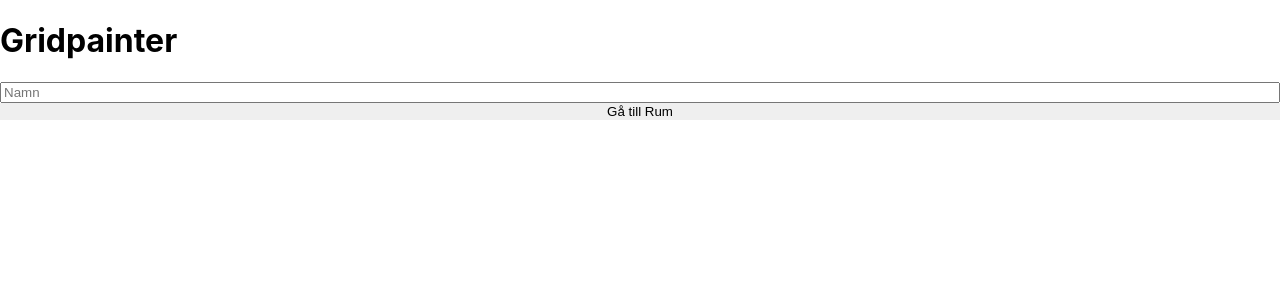
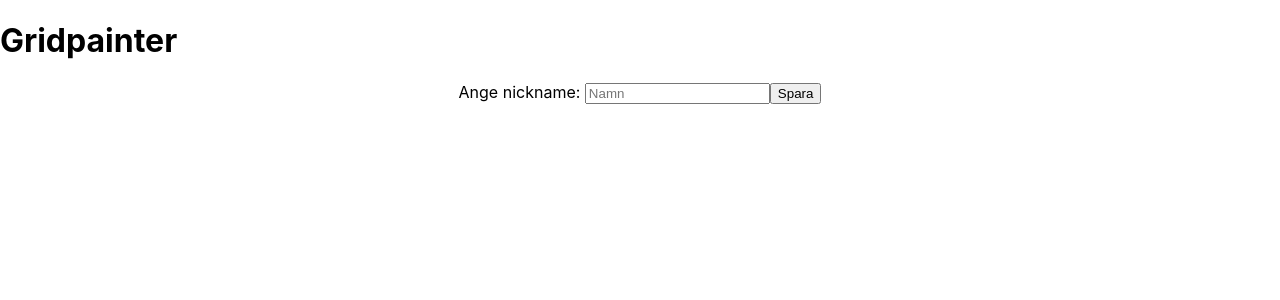
Before and after one commit to Joelhagg/Gridpainter-front, a React (Create React App) app: page / in a window 1280 px wide. Shown: the top 300 px of the page. Built offline with nearby package versions, Linux system fonts and the light colour scheme; no server answers.

Commit message:
add form with validation

```diff
--- a/src/components/Grid.tsx
+++ b/src/components/Grid.tsx
@@ -29,7 +29,7 @@ export const Grid = () => {
     });
 
     socket.on("history", function (msg) {
-      console.log("history", msg);
+      console.log("32 history", msg);
       setFields(msg);
     });
 
--- a/src/components/Startpage.tsx
+++ b/src/components/Startpage.tsx
@@ -4,7 +4,7 @@ import "./Startpage.css";
 import { SocketContext } from "../context/Socket";
 
 export const Startpage = () => {
-  const socket = useContext(SocketContext)
+  const socket = useContext(SocketContext);
   const navigate = useNavigate();
   const [nickname, setNickname] = useState("");
 
@@ -12,26 +12,28 @@ export const Startpage = () => {
     setNickname(localStorage.getItem("nickname") ?? "");
   }, []);
 
+  const handleSubmit = (e: any) => {
+    e.preventDefault();
+    localStorage.setItem("nickname", nickname);
+    socket.emit("username", nickname);
+    navigate("/rooms");
+  };
+
   return (
     <div className="startpage-container">
-      <input
-        type="text"
-        value={nickname}
-        placeholder="Namn"
-        onChange={(event) => {
-          setNickname(event.target.value);
-        }}
-      />
-
-      <button
-        onClick={() => {
-          localStorage.setItem("nickname", nickname);
-          socket.emit('username', nickname)
-          navigate("/rooms");
-        }}
-      >
-        Gå till Rum
-      </button>
+      <form onSubmit={handleSubmit}>
+        <label>Ange nickname: </label>
+        <input
+          type="text"
+          name="nickname"
+          id="nickname"
+          onChange={(e) => setNickname(e.target.value)}
+          value={nickname}
+          placeholder="Namn"
+          required
+        />
+        <input type="submit" value="Spara" />
+      </form>
     </div>
   );
 };
```
